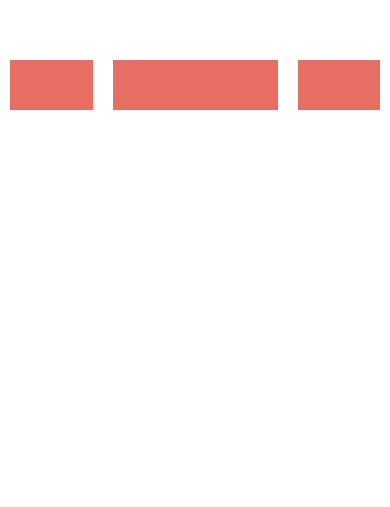
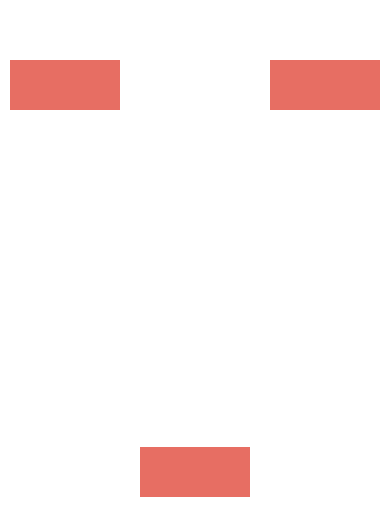
Before and after one commit to CuneytYilmaz/flexbox-examples, a React Native app: screen / in a window 390 px wide. Shown: the part 337-844 px from the top of the page. Built offline with nearby package versions, Linux system fonts and the light colour scheme.

Commit message:
alignSelf flex-end added to second child element

```diff
--- a/App.js
+++ b/App.js
@@ -6,7 +6,7 @@
     return (
       <View style={styles.container}>
         <View style={[styles.box, {flex: 1}]}/>
-        <View style={[styles.box, {flex: 2}]}/>
+        <View style={[styles.box, {flex: 1}, {alignSelf: 'flex-end'}]}/>
         <View style={[styles.box, {flex: 1}]}/>
       </View>
     )
```
